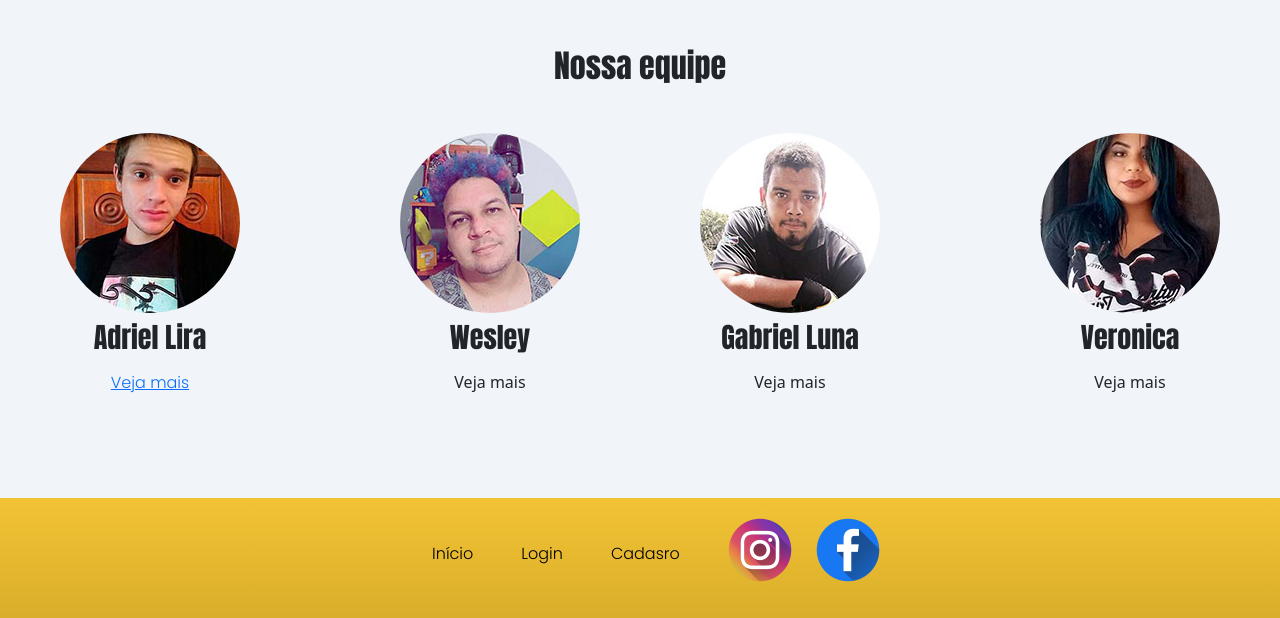
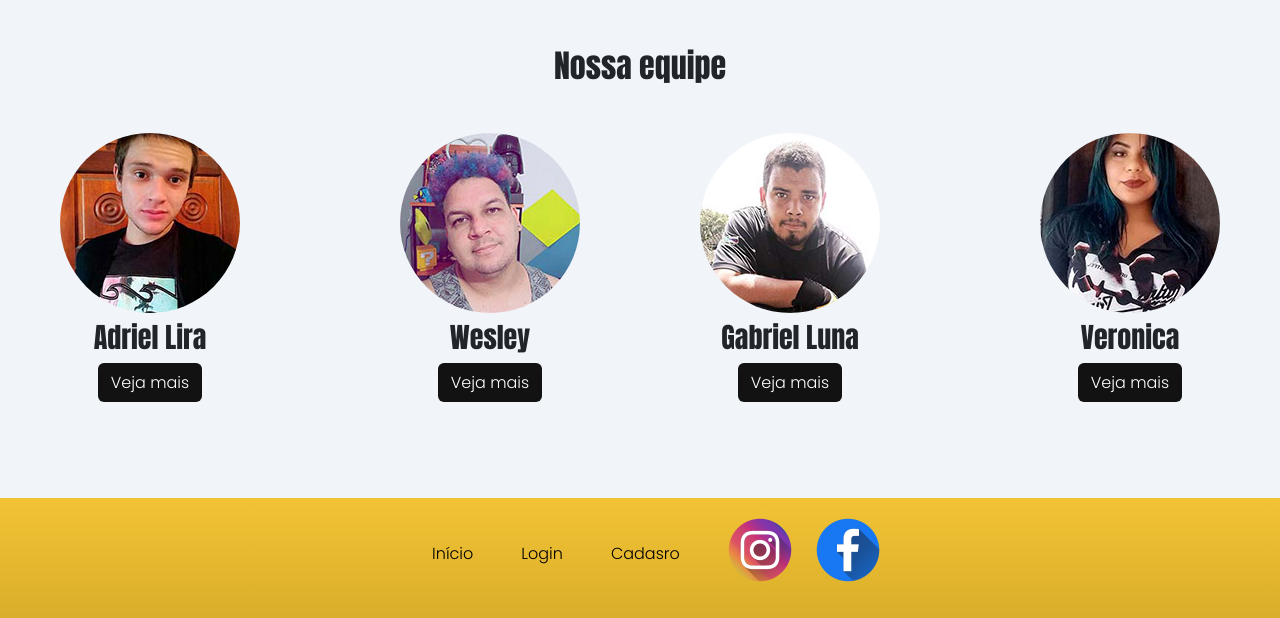
Before and after one commit to veronica-romano/projeto_definitivo, a PHP site: page / in a window 1280 px wide. Shown: the part 2160-2778 px from the top of the page. Run offline with PHP 8.4, Linux system fonts and the light colour scheme.

Commit message:
Ajustado botões veja mais da equipe

```diff
--- a/estilo.css
+++ b/estilo.css
@@ -277,3 +277,19 @@ nav li a:nth-child(1):hover, nav li a:nth-child(1):active{
 
         }
         /* fim do forms */
+
+
+            .btn-equipe{
+                background-color: rgb(19, 18, 18);
+            }
+
+            .btn-equipe a{
+                text-decoration: none;
+                color: white;
+            }
+
+            .btn-equipe a:hover {
+                background-color: rgba(19, 18, 18, 0);
+                color: black;
+                font-weight: bold;
+            }
--- a/index.html
+++ b/index.html
@@ -154,19 +154,19 @@
                 <div class="text-center mb-5">
                     <img src="imagens/integrantes/wesley_integrante.jpeg.jpg" alt="" class="adriel">
                     <h3 class="text-center mt-2">Wesley</h3>
-                    <button class="btn btn-equipe">Veja mais</button>
+                    <button class="btn btn-equipe"><a href="">Veja mais</a></button>
                 </div>
             </div>
             <div class="duplaDois mb-5 col-lg-6">
                 <div class="text-center mb-5">
                     <img src="imagens/integrantes/gabriel_luna.jpg" alt="" class="adriel">
                     <h3 class="text-center mt-2">Gabriel Luna</h3>
-                    <button class="btn btn-equipe">Veja mais</button>
+                    <button class="btn btn-equipe"><a href="">Veja mais</a></button>
                 </div>
                 <div class="text-center mb-5">
                     <img src="imagens/integrantes/veronica.jpg" alt="" class="adriel">
                     <h3 class="mt-2">Veronica</h3>
-                    <button class="btn btn-equipe">Veja mais</button>
+                    <button class="btn btn-equipe"><a href="">Veja mais</a></button>
                 </div>
             </div>
         </div>
```
Also changed, not shown: tela_foto.html (+1 -16 lines).
